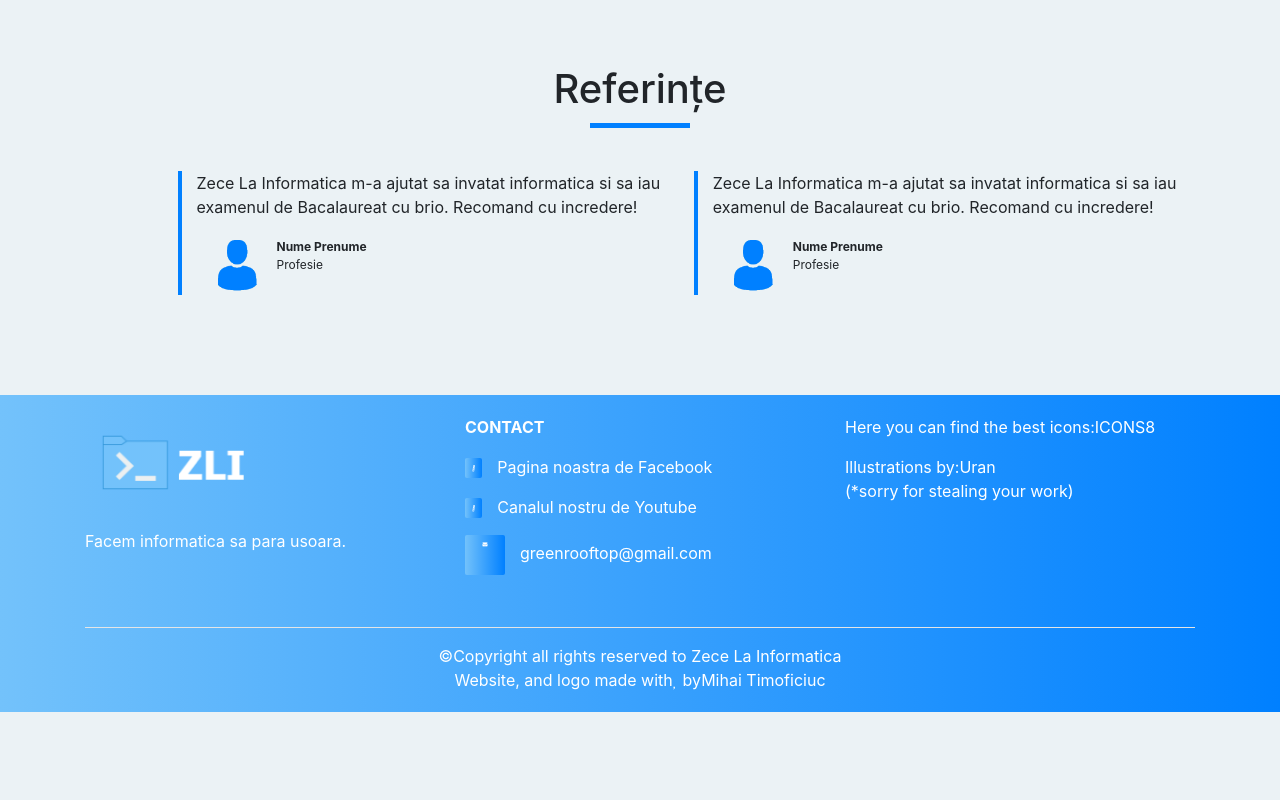
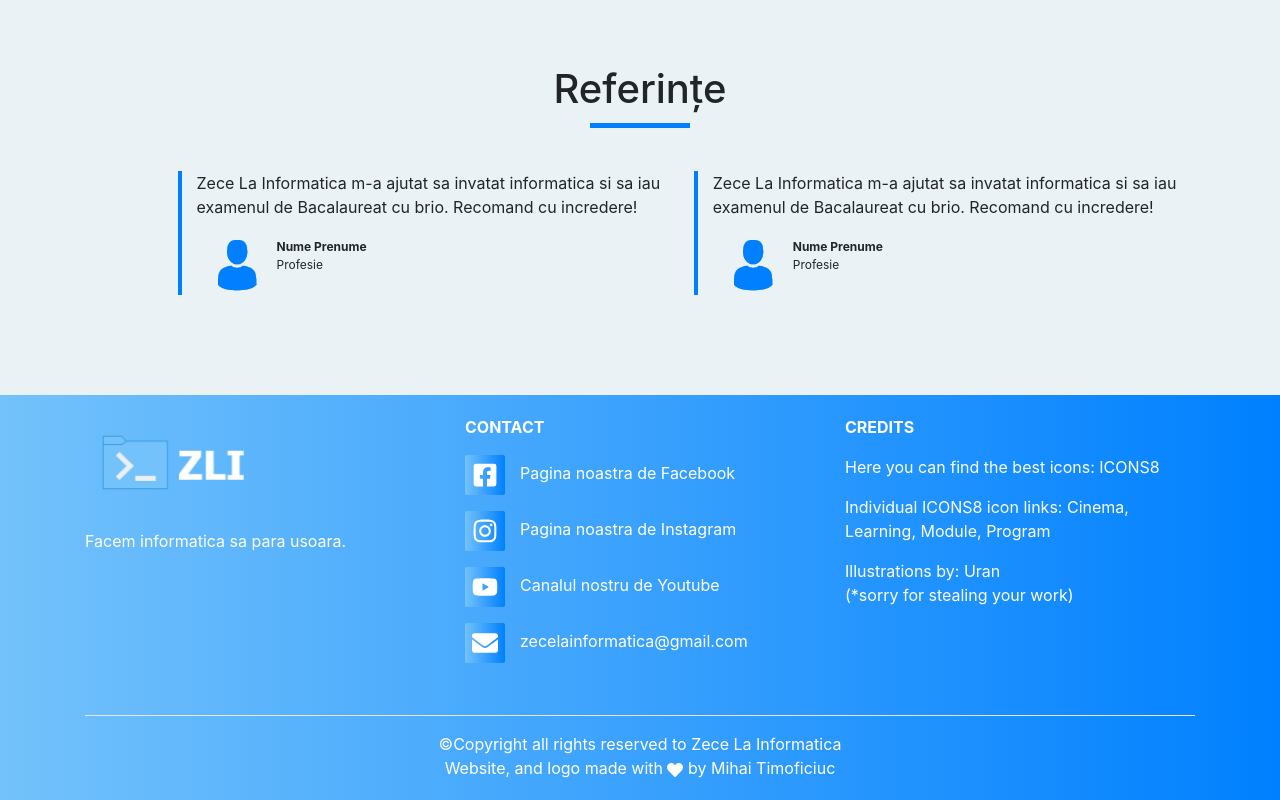
Before and after one commit to MTimo27/Zece-La-Informatica---REACT-, a React (Create React App) app: page / in a window 1280 px wide. Shown: the part 1811-2611 px from the top of the page. Before the commit the page ends 2523 px from the top, so only its background shows below. Built offline with nearby package versions, Linux system fonts and the light colour scheme.

Commit message:
Finished all the landing page components

```diff
--- a/package.json
+++ b/package.json
@@ -4,6 +4,8 @@
   "private": true,
   "dependencies": {
     "@fortawesome/fontawesome-svg-core": "^1.2.29",
+    "@fortawesome/free-brands-svg-icons": "^5.13.1",
+    "@fortawesome/free-regular-svg-icons": "^5.13.1",
     "@fortawesome/free-solid-svg-icons": "^5.13.1",
     "@fortawesome/react-fontawesome": "^0.1.11",
     "@testing-library/jest-dom": "^4.2.4",
@@ -11,9 +13,12 @@
     "@testing-library/user-event": "^7.2.1",
     "bootstrap": "^4.5.0",
     "font-awesome": "^4.7.0",
+    "i": "^0.3.6",
+    "npm": "^6.14.5",
     "react": "^16.13.1",
     "react-bootstrap": "^1.0.1",
     "react-dom": "^16.13.1",
+    "react-icons": "^3.10.0",
     "react-router-dom": "^5.2.0",
     "react-scripts": "3.4.1"
   },
--- a/src/components/common/Footer.jsx
+++ b/src/components/common/Footer.jsx
@@ -1,5 +1,12 @@
 import React from 'react';
 import './styles/Footer.css';
+import {
+  FaFacebookSquare,
+  FaInstagram,
+  FaYoutube,
+  FaEnvelope,
+  FaHeart,
+} from 'react-icons/fa';
 
 function Footer() {
   return (
@@ -18,30 +25,67 @@
               </p>
               <a target="blank" href="#">
                 <p>
-                  <i className="fab fa-facebook-square icons"></i>Pagina noastra
-                  de Facebook
+                  <FaFacebookSquare className="icons" />
+                  Pagina noastra de Facebook
                 </p>
               </a>
               <a target="blank" href="#">
                 <p>
-                  <i className="fab fa-youtube icons"></i>Canalul nostru de
-                  Youtube
+                  <FaInstagram className="icons" />
+                  Pagina noastra de Instagram
+                </p>
+              </a>
+              <a target="blank" href="#">
+                <p>
+                  <FaYoutube className="icons" />
+                  Canalul nostru de Youtube
                 </p>
               </a>
               <p>
-                <i className="fa fa-envelope icons"></i>greenrooftop@gmail.com
+                <FaEnvelope className="icons" />
+                zecelainformatica@gmail.com
               </p>
             </div>
 
             <div className="col-md-4 footer-box">
               <p>
-                Here you can find the best icons:
+                <b>CREDITS</b>
+              </p>
+              <p>
+                Here you can find the best icons:{' '}
                 <a target="blank" href="https://icons8.com/">
                   ICONS8
                 </a>
               </p>
               <p>
-                Illustrations by:
+                Individual ICONS8 icon links:{' '}
+                <a
+                  target="blank"
+                  href="https://icons8.com/icon/EVnYSXoaRlSq/cinema"
+                >
+                  Cinema,{' '}
+                </a>
+                <a
+                  target="blank"
+                  href="https://icons8.com/icon/uJOoDz71OZQk/learning"
+                >
+                  Learning,{' '}
+                </a>
+                <a
+                  target="blank"
+                  href="https://icons8.com/icon/k5yrvE-6Igws/module"
+                >
+                  Module,{' '}
+                </a>
+                <a
+                  target="blank"
+                  href="https://icons8.com/icon/zoV7N3K3Bkz1/program"
+                >
+                  Program{' '}
+                </a>
+              </p>
+              <p>
+                Illustrations by:{' '}
                 <a target="blank" href="https://dribbble.com/urancd">
                   Uran
                 </a>
@@ -54,8 +98,7 @@
           <hr />
           <p className="copyright">
             &copy;Copyright all rights reserved to Zece La Informatica <br />
-            Website, and logo made with
-            <i className="fas fa-heart"></i> by
+            Website, and logo made with <FaHeart /> by{' '}
             <a target="blank" href="https://github.com/MTimo27">
               Mihai Timoficiuc
             </a>
--- a/src/components/common/styles/Footer.css
+++ b/src/components/common/styles/Footer.css
@@ -1,3 +1,4 @@
+@import url('https://cdnjs.cloudflare.com/ajax/libs/font-awesome/5.13.1/js/all.min.js');
 #footer {
   background-image: linear-gradient(to right, #73c2fb 0%, #0080ff 100%);
   color: #fff;
--- a/src/index.jsx
+++ b/src/index.jsx
@@ -1,7 +1,6 @@
 import React from 'react';
 import ReactDOM from 'react-dom';
 import App from './App';
-import 'font-awesome/css/font-awesome.css';
 import 'bootstrap/dist/css/bootstrap.css';
 
 ReactDOM.render(
```
Also changed, not shown: 1 other file (tests, documents, lock files or other folders).
